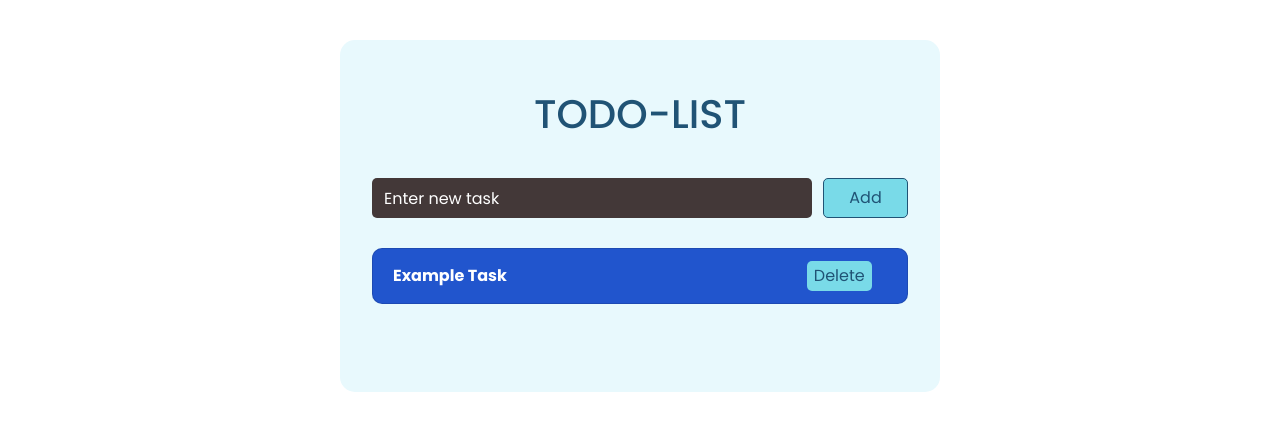
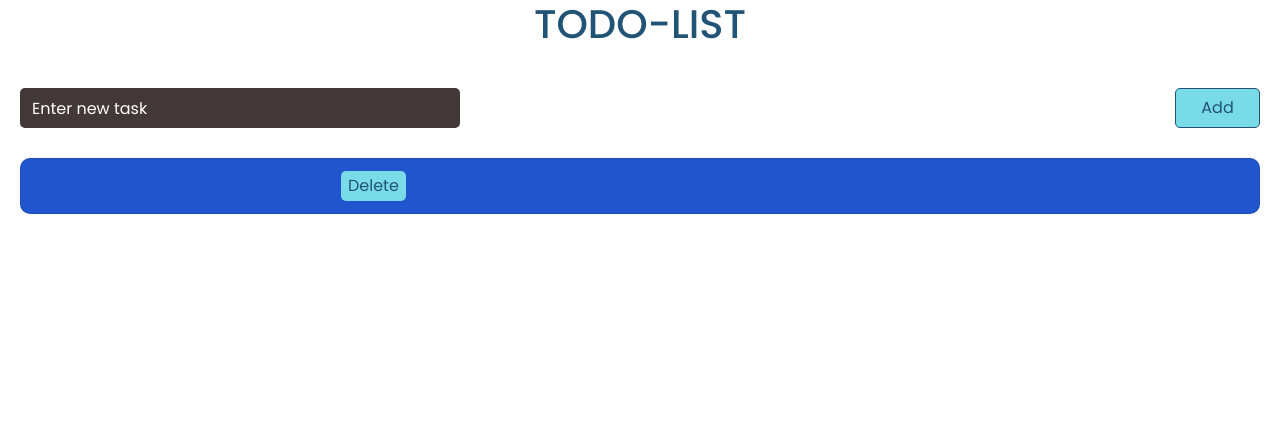
Before and after one commit to lawal-mj/react-todo-app, a React (Create React App) app: page / in a window 1280 px wide. Shown: the top 430 px of the page. Built offline with nearby package versions, Linux system fonts and the light colour scheme.

Commit message:
couldnt find issues

```diff
--- a/src/App.js
+++ b/src/App.js
@@ -3,41 +3,12 @@ import Input from "./components/Input";
 import Task from "./components/Task";
 import { useState } from "react";
 
-const todoList = ["Example Task"];
-
 export default function App() {
-  const [inputValue, setInputValue] = useState("todoList");
-
-  const TaskList = todoList.map((item) => {
-    return <Task task={item} />;
-  });
-
-
-
-  function updateInput(event) {
-    setInputValue((prevValue) => {
-      return event.target.value;
-    });
-  }
-
-
-
-  function addTask() {
-    if (inputValue === ""){
-
-    }else {
-      todoList.push(inputValue);
-      setInputValue("")
-
-    }
-
-  }
-
   return (
-    <div className="container-fluid todo-container">
+    <div>
       <Header />
-      <Input update={updateInput} addTask={addTask} />
-      {TaskList}
+      <Input />
+      <Task />
     </div>
   );
 }
```
